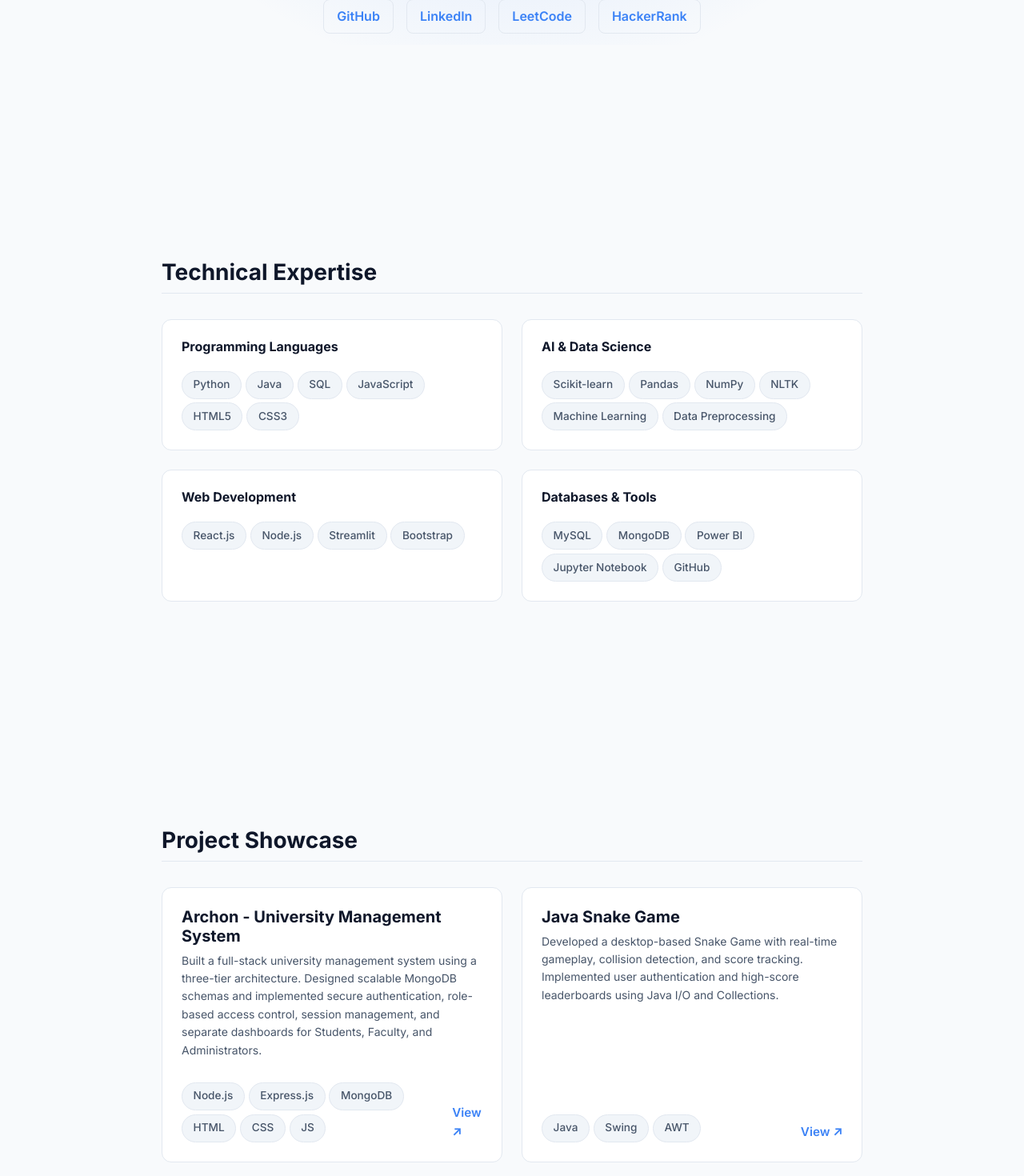
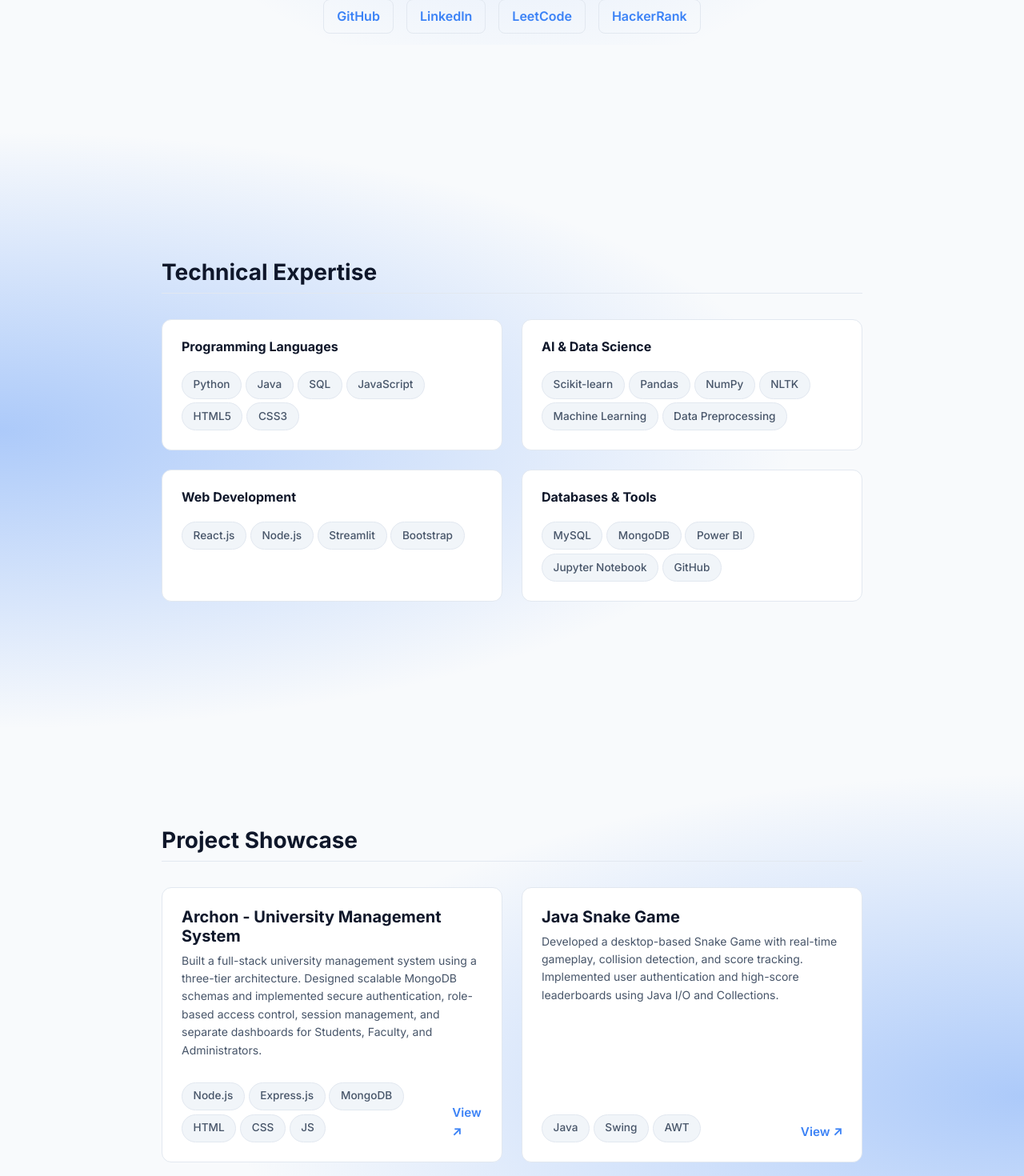
Before and after one commit to sohamsen-exe/WebsitePortfolio, a React (Create React App) app: page / in a window 1280 px wide. Shown: the part 744-2214 px from the top of the page at 80% size. Built offline with nearby package versions, Linux system fonts and the light colour scheme.

Commit message:
added gradients to each section

```diff
--- a/src/App.js
+++ b/src/App.js
@@ -69,7 +69,7 @@ function App() {
         </section>
 
         {/* SECTION: Technical Expertise */}
-        <section id="expertise" className="fullscreen-section">
+        <section id="expertise" className="fullscreen-section glow-left">
           <h3 className="section-title">Technical Expertise</h3>
           <div className="row g-4">
             <div className="col-md-6">
@@ -108,7 +108,7 @@ function App() {
         </section>
 
         {/* SECTION: Projects */}
-        <section id="projects" className="fullscreen-section">
+        <section id="projects" className="fullscreen-section glow-right">
           <h3 className="section-title">Project Showcase</h3>
           <div className="row g-4">
             {projectsData.map((project, index) => (
@@ -134,7 +134,7 @@ function App() {
         </section>
 
         {/* SECTION: Full Resume Info Broken into IDs */}
-        <section className="fullscreen-section">
+        <section className="fullscreen-section glow-left">
 
           {/* ADDED ID: #experience */}
           <div id="experience" className="mb-5">
@@ -206,7 +206,7 @@ function App() {
             </ul>
           </div>
             {/* NEW SECTION: Contact */}
-          <section id="contact" className="fullscreen-section pt-0">
+          <section id="contact" className="fullscreen-section pt-0 glow-right">
             <h3 className="section-title text-center mb-5">Get In Touch</h3>
             <div className="row g-4 justify-content-center">
               <div className="col-md-5">
--- a/src/styles.css
+++ b/src/styles.css
@@ -36,6 +36,8 @@ body {
   color: var(--text-primary);
   line-height: 1.6;
   transition: background-color 0.3s, color 0.3s;
+
+  overflow-x: hidden;
 }
 
 html {
@@ -256,3 +258,29 @@ html {
   width: 20px; /* Expands to reveal the logo */
   opacity: 1;
 }
+
+/* Alternating Side Glows */
+.glow-left, .glow-right {
+  position: relative;
+}
+
+.glow-left::before,
+.glow-right::before {
+  content: '';
+  position: absolute;
+  top: -10%;
+  bottom: -10%; /* Stretches the glow slightly vertically */
+  width: 100vw; /* Forces the glow to span the full viewport width */
+  left: 50%;
+  transform: translateX(-50%); /* Centers the pseudo-element perfectly */
+  z-index: -1; /* Keeps the glow behind your cards and text */
+  pointer-events: none; /* Prevents the glow from blocking clicks */
+}
+
+.glow-left::before {
+  background-image: radial-gradient(ellipse at left center, var(--top-glow) 0%, transparent 55%);
+}
+
+.glow-right::before {
+  background-image: radial-gradient(ellipse at right center, var(--top-glow) 0%, transparent 55%);
+}
```
